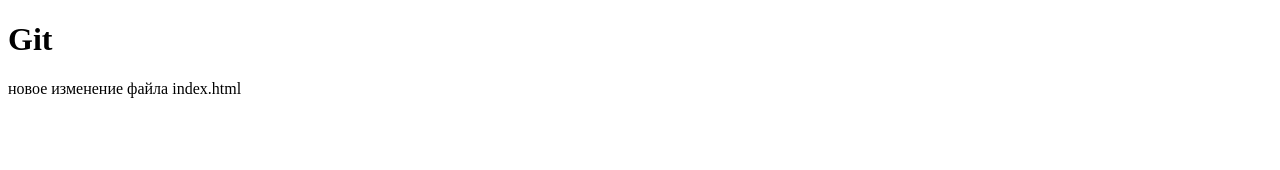
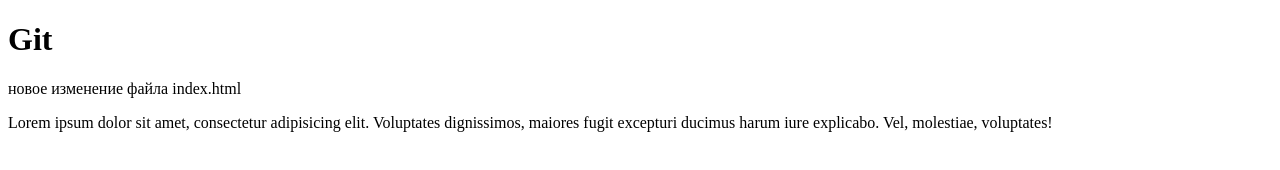
Before and after one commit to Marina-kmk/site, a plain HTML site: page index.html in a window 1280 px wide. Drawn offline with Linux system fonts and the light colour scheme.

Commit message:
second commit

```diff
--- a/index.html
+++ b/index.html
@@ -8,5 +8,6 @@
 <body>
 	<h1>Git</h1>
 	<p>новое изменение файла index.html</p>
+	<p>Lorem ipsum dolor sit amet, consectetur adipisicing elit. Voluptates dignissimos, maiores fugit excepturi ducimus harum iure explicabo. Vel, molestiae, voluptates!</p>
 </body>
 </html>
```
